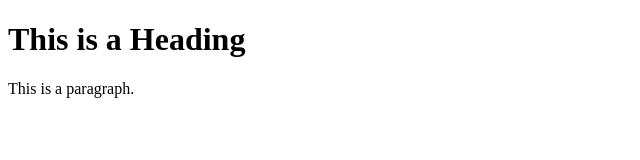
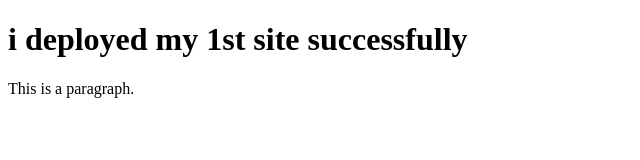
Before and after one commit to poojasangwan09/mytodo, a plain HTML site: page index.html in a window 1280 px wide. Shown: the whole page, without its empty margins (0-640 px from the left). Drawn offline with Linux system fonts and the light colour scheme.

Commit message:
Update index.html

```diff
--- a/index.html
+++ b/index.html
@@ -5,7 +5,7 @@
 </head>
 <body>
 
-<h1>This is a Heading</h1>
+<h1>i deployed my 1st site successfully</h1>
 <p>This is a paragraph.</p>
 
 </body>
```
